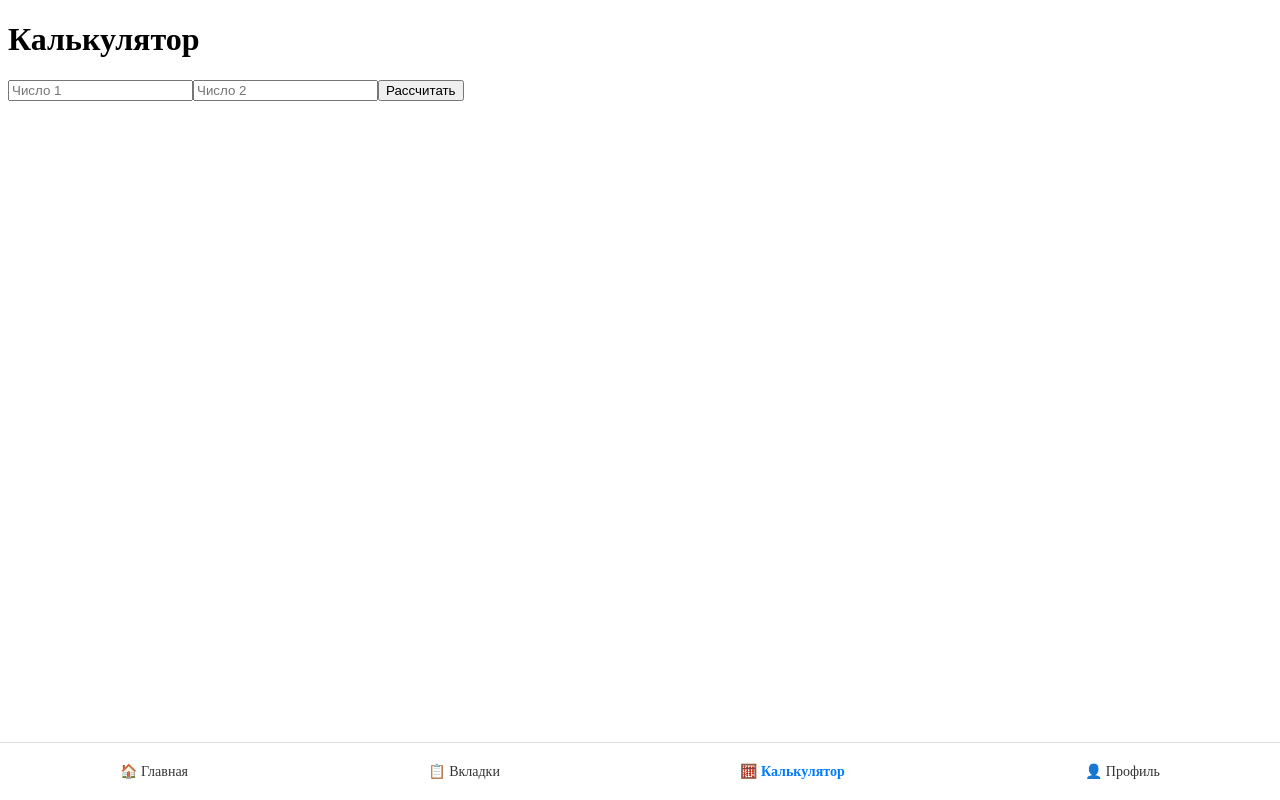
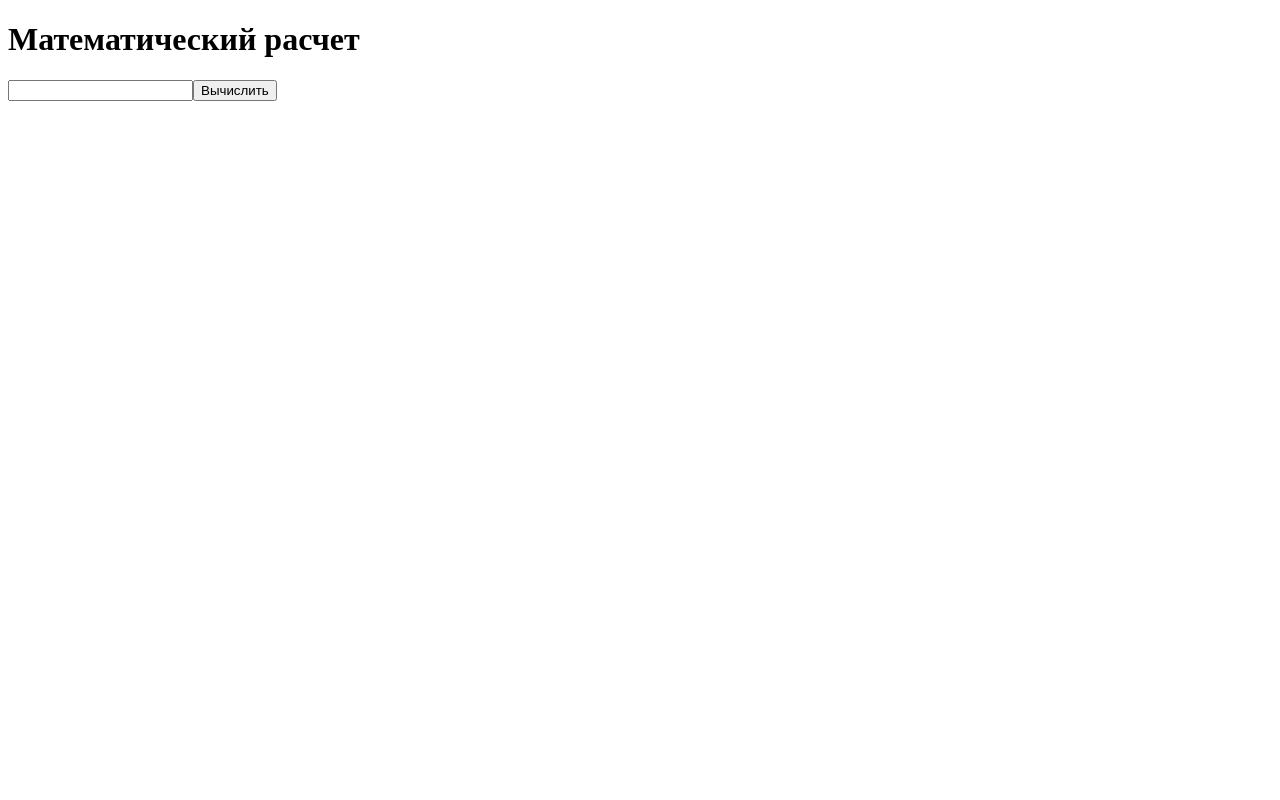
Before and after one commit to RemezovMax/remezovmax.github.io, a React (Vite) app: page /calculation in a window 1280 px wide. Built offline with nearby package versions, Linux system fonts and the light colour scheme.

Commit message:
Move build files to root for GitHub Pages

```diff
--- a/src/pages/Calculation.tsx
+++ b/src/pages/Calculation.tsx
@@ -1,25 +1,27 @@
 import { useState } from "react";
-import BottomNav from "../components/BottomNav";
 
 export default function Calculation() {
-  const [num1, setNum1] = useState("");
-  const [num2, setNum2] = useState("");
+  const [value, setValue] = useState("");
   const [result, setResult] = useState<number | null>(null);
 
   const calculate = () => {
-    const sum = parseFloat(num1) + parseFloat(num2);
-    if (!isNaN(sum)) setResult(sum);
-    else alert("Введите корректные числа");
+    try {
+      setResult(eval(value));
+    } catch (e) {
+      alert("Ошибка в выражении!");
+    }
   };
 
   return (
     <div>
-      <h1>Калькулятор</h1>
-      <input type="number" value={num1} onChange={(e) => setNum1(e.target.value)} placeholder="Число 1" />
-      <input type="number" value={num2} onChange={(e) => setNum2(e.target.value)} placeholder="Число 2" />
-      <button onClick={calculate}>Рассчитать</button>
+      <h1>Математический расчет</h1>
+      <input
+        type="text"
+        value={value}
+        onChange={(e) => setValue(e.target.value)}
+      />
+      <button onClick={calculate}>Вычислить</button>
       {result !== null && <p>Результат: {result}</p>}
-      <BottomNav />
     </div>
   );
 }
--- a/src/pages/Profile.tsx
+++ b/src/pages/Profile.tsx
@@ -1,6 +1,5 @@
 import { useEffect, useState } from "react";
 import { useInitData } from "@twa-dev/sdk";
-import BottomNav from "../components/BottomNav";
 
 export default function Profile() {
   const initData = useInitData();
@@ -14,17 +13,15 @@ export default function Profile() {
 
   return (
     <div>
-      <h1>Профиль</h1>
       {user ? (
         <div>
-          <img src={user.photo_url} alt={user.first_name} width="100" />
+          <img src={user.photo_url} alt={user.first_name} />
           <h2>{user.first_name} {user.last_name}</h2>
           <p>@{user.username}</p>
         </div>
       ) : (
         <p>Загрузка...</p>
       )}
-      <BottomNav />
     </div>
   );
 }
--- a/src/pages/Settings.tsx
+++ b/src/pages/Settings.tsx
@@ -1,37 +1,11 @@
-import { useState, useEffect } from "react";
-import BottomNav from "../components/BottomNav";
+import React from 'react';
 
-export default function Settings() {
-  const [theme, setTheme] = useState(localStorage.getItem("theme") || "light");
-  const [language, setLanguage] = useState(localStorage.getItem("language") || "ru");
-
-  useEffect(() => {
-    document.body.setAttribute("data-theme", theme);
-    localStorage.setItem("theme", theme);
-  }, [theme]);
-
-  useEffect(() => {
-    localStorage.setItem("language", language);
-  }, [language]);
-
+function Settings() {
   return (
     <div>
       <h1>Настройки</h1>
-      <label>
-        Тема:
-        <select value={theme} onChange={(e) => setTheme(e.target.value)}>
-          <option value="light">Светлая</option>
-          <option value="dark">Темная</option>
-        </select>
-      </label>
-      <label>
-        Язык:
-        <select value={language} onChange={(e) => setLanguage(e.target.value)}>
-          <option value="ru">Русский</option>
-          <option value="en">English</option>
-        </select>
-      </label>
-      <BottomNav />
     </div>
   );
 }
+
+export default Settings;
--- a/src/pages/Wallet.tsx
+++ b/src/pages/Wallet.tsx
@@ -1,20 +1,11 @@
 import { TonConnectUIProvider, TonConnectButton } from "@tonconnect/ui-react";
-import { useState } from "react";
-import BottomNav from "../components/BottomNav";
 
 export default function Wallet() {
-  const [wallet, setWallet] = useState<string | null>(null);
-
   return (
     <TonConnectUIProvider>
       <div>
-        <h1>Кошелек TON</h1>
-        {wallet ? (
-          <p>Подключен: {wallet}</p>
-        ) : (
-          <TonConnectButton onConnect={(provider) => setWallet(provider.account.address)} />
-        )}
-        <BottomNav />
+        <h1>Подключение TON-кошелька</h1>
+        <TonConnectButton />
       </div>
     </TonConnectUIProvider>
   );
--- a/vite.config.ts
+++ b/vite.config.ts
@@ -3,14 +3,8 @@ import react from "@vitejs/plugin-react";
 
 export default defineConfig({
   plugins: [react()],
-  base: "/",
+  base: "/", // Указываем корень проекта
   server: {
     port: 3000,
   },
-  esbuild: {
-    legalComments: "none", // Убираем лишние комментарии
-  },
-  build: {
-    sourcemap: false, // Отключаем eval-строки
-  },
 });
```
